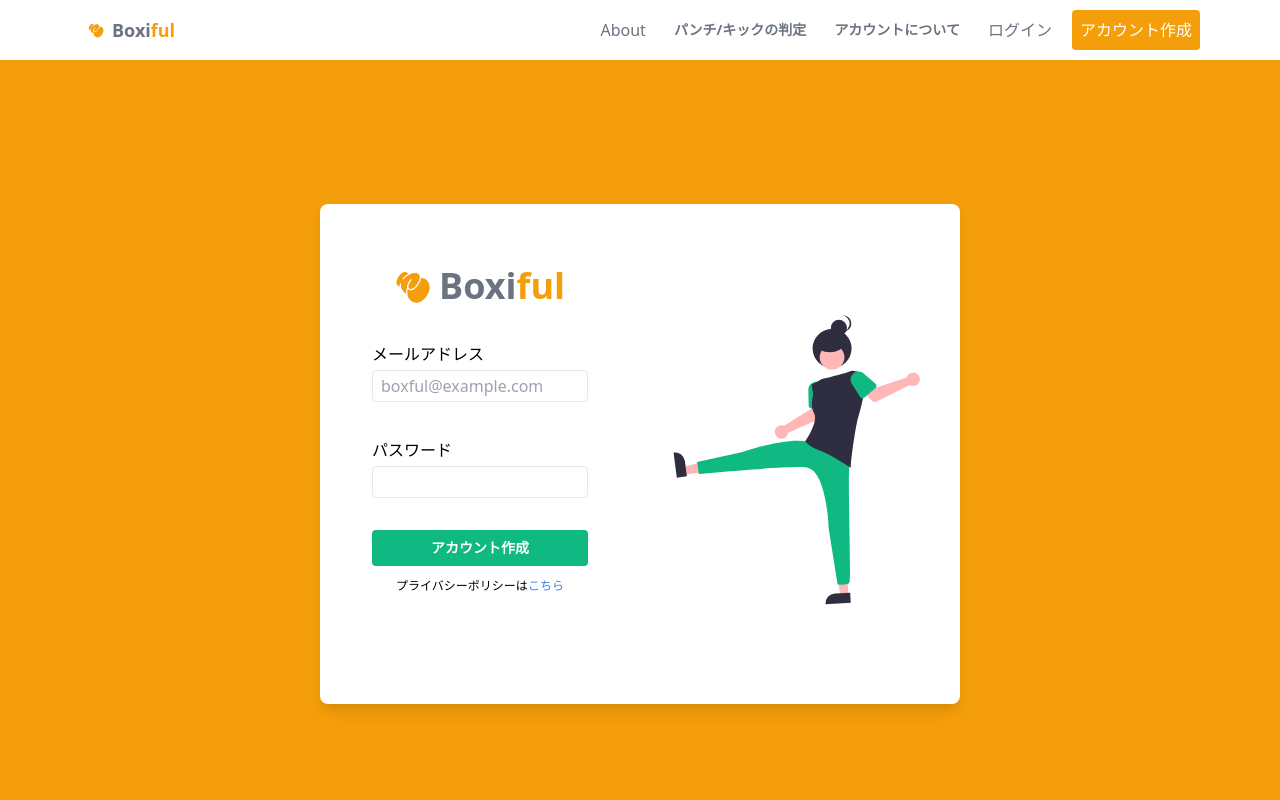
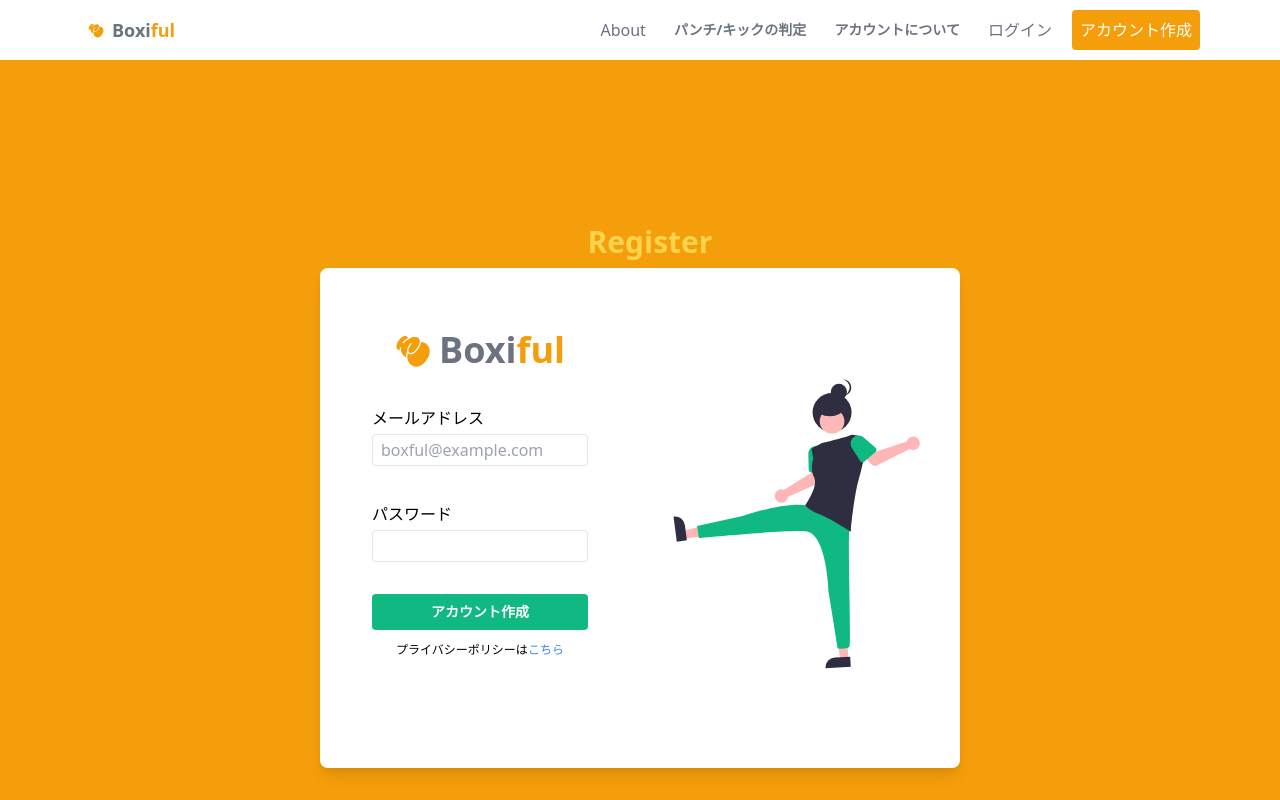
Before and after one commit to masato1230/boxiful, a React (Create React App) app: page /register in a window 1280 px wide. Shown: the top 800 px of the page. Built offline with nearby package versions, Linux system fonts and the light colour scheme; what @mediapipe/pose would draw is missing.

Commit message:
Fix login reigister h1

```diff
--- a/src/components/Login.tsx
+++ b/src/components/Login.tsx
@@ -20,11 +20,10 @@ const Login = () => {
   };
 
   const getJwt = async () => {
-    await API
-      .post('users/token/', {
-        email,
-        password,
-      })
+    await API.post('users/token/', {
+      email,
+      password,
+    })
       .then((response) => {
         setCookie(ACCESS_TOKEN, response.data.access);
         setCookie(REFRESH_TOKEN, response.data.refresh);
@@ -44,20 +43,23 @@ const Login = () => {
 
   return (
     <div className="flex flex-col items-center flex-1 px-4 sm:px-0 bg-yellow-500 h-screen pt-36">
+      <h1 className="mt-5 mb-2 ml-5 text-3xl font-bold text-yellow-300 text-right">
+        Login
+      </h1>
       <div
         className="flex rounded-lg shadow-lg w-full sm:w-3/4 lg:w-1/2 bg-white sm:mx-0"
         style={{ height: 500 }}
       >
         <div className="flex flex-col w-full md:w-1/2 p-4">
           <div className="flex flex-col flex-1 justify-center mb-8">
-            <h1 className="text-center flex justify-center items-center text-4xl">
+            <h2 className="text-center flex justify-center items-center text-4xl">
               <div className="text-yellow-500 pr-2">
                 <GiBoxingGlove />
               </div>
               <span className="font-semibold text-gray-500">
                 Boxi<span className="text-yellow-500">ful</span>
               </span>
-            </h1>
+            </h2>
             <div className="w-full mt-4">
               <form
                 className="form-horizontal w-3/4 mx-auto"
@@ -95,7 +97,11 @@ const Login = () => {
               <div className="text-center mt-4">
                 <p className="block mt-3 text-center text-xs">
                   パスワードを忘れた場合は
-                  <a target="_blank" href="https://masato.pythonanywhere.com/users/password_reset" className="rounded text-blue-500 hover:text-white hover:bg-blue-500 duration-300 cursor-pointer">
+                  <a
+                    target="_blank"
+                    href="https://masato.pythonanywhere.com/users/password_reset"
+                    className="rounded text-blue-500 hover:text-white hover:bg-blue-500 duration-300 cursor-pointer"
+                  >
                     こちら
                   </a>
                 </p>
--- a/src/components/Register.tsx
+++ b/src/components/Register.tsx
@@ -71,20 +71,23 @@ const Register = () => {
 
   return (
     <div className="flex flex-col items-center flex-1 px-4 sm:px-0 bg-yellow-500 h-screen pt-36">
+      <h1 className="mt-5 mb-2 ml-5 text-3xl font-bold text-yellow-300 text-right">
+        Register
+      </h1>
       <div
         className="flex rounded-lg shadow-lg w-full sm:w-3/4 lg:w-1/2 bg-white sm:mx-0"
         style={{ height: 500 }}
       >
         <div className="flex flex-col w-full md:w-1/2 p-4">
           <div className="flex flex-col flex-1 justify-center mb-8">
-            <h1 className="text-center flex justify-center items-center text-4xl">
+            <h2 className="text-center flex justify-center items-center text-4xl">
               <div className="text-yellow-500 pr-2">
                 <GiBoxingGlove />
               </div>
               <span className="font-semibold text-gray-500">
                 Boxi<span className="text-yellow-500">ful</span>
               </span>
-            </h1>
+            </h2>
             <div className="w-full mt-4">
               <form
                 className="form-horizontal w-3/4 mx-auto"
```
